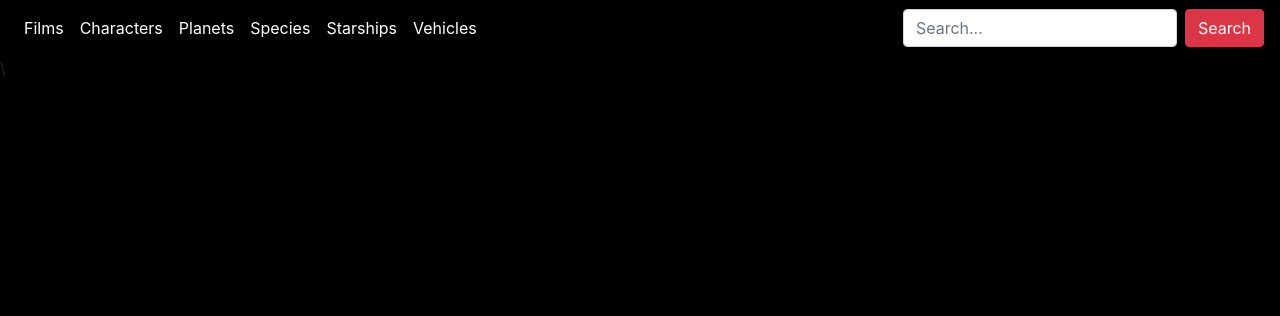
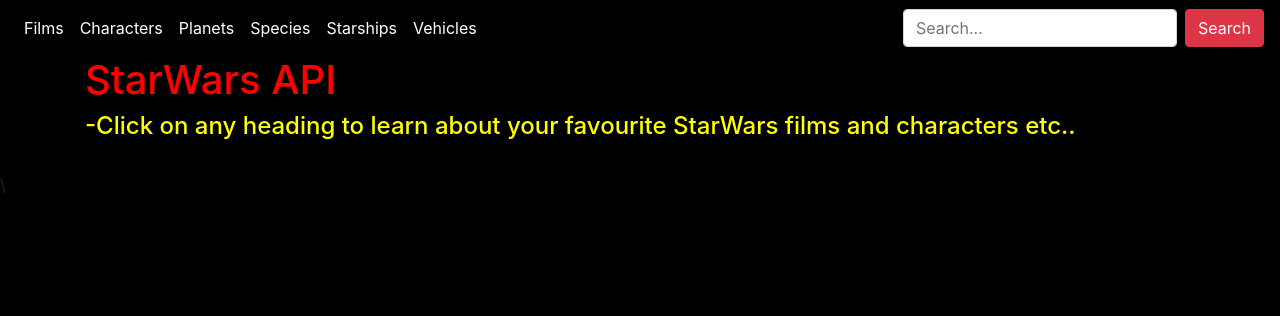
Before and after one commit to ciancostelloe/Ensemble_SWAPI, a Django app: page / in a window 1280 px wide. Shown: the top 316 px of the page. Run offline with Django 3.2, Linux system fonts and the light colour scheme; some libraries are stand-ins or nearby versions.

Commit message:
Base URL updated & colour scheme

```diff
--- a/chewy/models/people.py
+++ b/chewy/models/people.py
@@ -2,10 +2,7 @@
 from .my_datetime import DateTimeModel
 from .planet import Planet
 
-
 class People(DateTimeModel):
-    """ A Person """
-
     name = models.CharField(max_length=100)
     height = models.CharField(max_length=10, blank=True)
     mass = models.CharField(max_length=10, blank=True)
--- a/chewy/models/planet.py
+++ b/chewy/models/planet.py
@@ -3,8 +3,6 @@
 
 
 class Planet(DateTimeModel):
-    """ A Star Wars Planet """
-
     name = models.CharField(max_length=100)
     rotation_period = models.CharField(max_length=40)
     orbital_period = models.CharField(max_length=40)
--- a/chewy/models/species.py
+++ b/chewy/models/species.py
@@ -3,10 +3,7 @@
 from .planet import Planet
 from .people import People
 
-
 class Species(DateTimeModel):
-    "A species is a type of alien or person"
-
     name = models.CharField(max_length=40)
     classification = models.CharField(max_length=40)
     designation = models.CharField(max_length=40)
--- a/chewy/templates/base.html
+++ b/chewy/templates/base.html
@@ -70,6 +70,13 @@
     </nav>
 
     <div class="container d-flex flex-column flex-grow-1 justify-content-center text-white">
+        <h1 style="color:red">
+            StarWars API
+        </h1>
+        <h4 style="color:yellow">
+            -Click on any heading to learn about your favourite StarWars films and characters etc..
+        </h4>
+        <br>
         {% block content %}
         {% endblock %}
     </div>\
--- a/chewy/templates/index.html
+++ b/chewy/templates/index.html
@@ -1,4 +1,10 @@
 {% extends 'base.html' %}
+<!DOCTYPE html>
+<html lang="en">
+
+<body>
+    <title>StarWars</title>
+</body>
 {% load static %}
 {% block title %}
 Chewy
--- a/chewy/utils/manage_data/loader.py
+++ b/chewy/utils/manage_data/loader.py
@@ -35,7 +35,7 @@
     Film: ["created", "edited"],
 }
 
-BASEURL = "https://swapi.co/api/"
+BASEURL = "https://swapi.dev/api/"
 
 
 def _query(model: str) -> str:
```
Also changed, not shown: db.sqlite3.
